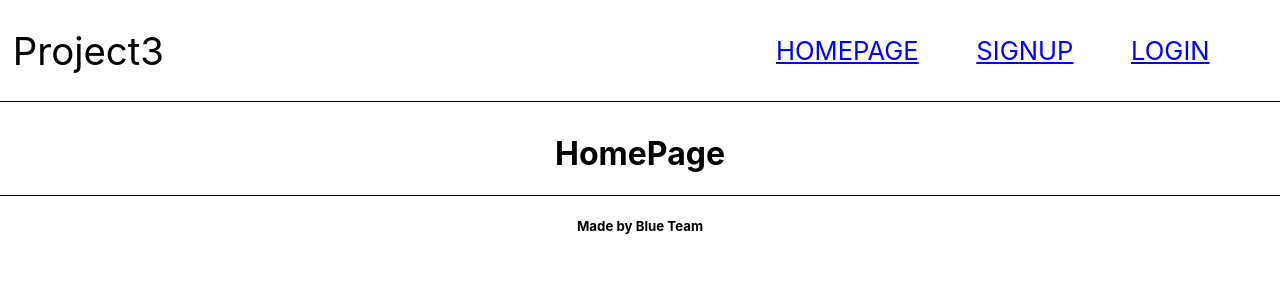
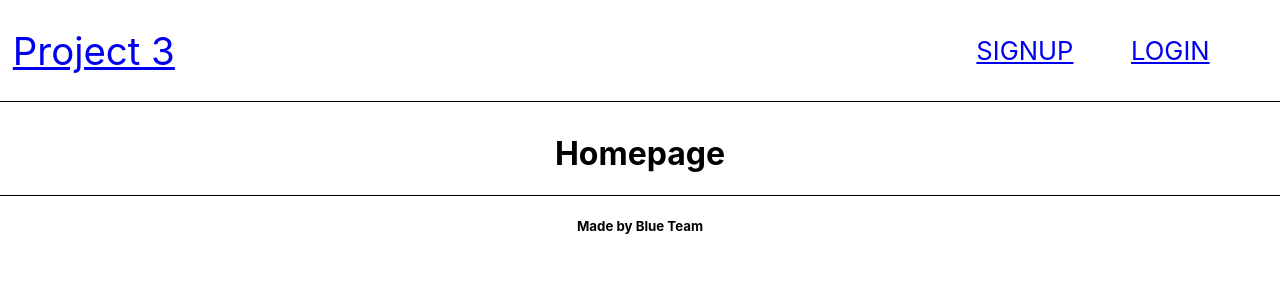
Before and after one commit to maxonemillion/monke, a React (Create React App) app in the folder client/: page / in a window 1280 px wide. Shown: the top 300 px of the page. Built offline with nearby package versions, Linux system fonts and the light colour scheme.

Commit message:
navbar edit

```diff
--- a/client/src/components/NavBar/NavBar.jsx
+++ b/client/src/components/NavBar/NavBar.jsx
@@ -6,13 +6,10 @@ const Navbar = () => {
   return (
     <nav className="Navbar">
       <div className="Navbar-brand">
-        <span>Project3</span>
+      <Link to="/">Project 3</Link>
       </div>
 
       <ul className="Navbar-links">
-        <li className="Navbar-link">
-          <Link to="/">Homepage</Link>
-        </li>
 
         <li className="Navbar-link">
           <Link to="/SignupPage">Signup</Link>
--- a/client/src/pages/HomePage/HomePage.jsx
+++ b/client/src/pages/HomePage/HomePage.jsx
@@ -3,7 +3,7 @@ import React from 'react'
 function HomePage() {
     return (
         <div>
-            <h1>HomePage</h1>
+            <h1>Homepage</h1>
         </div>
     )
 }
```
Also changed, not shown: 1 other file (tests, documents, lock files or other folders).
